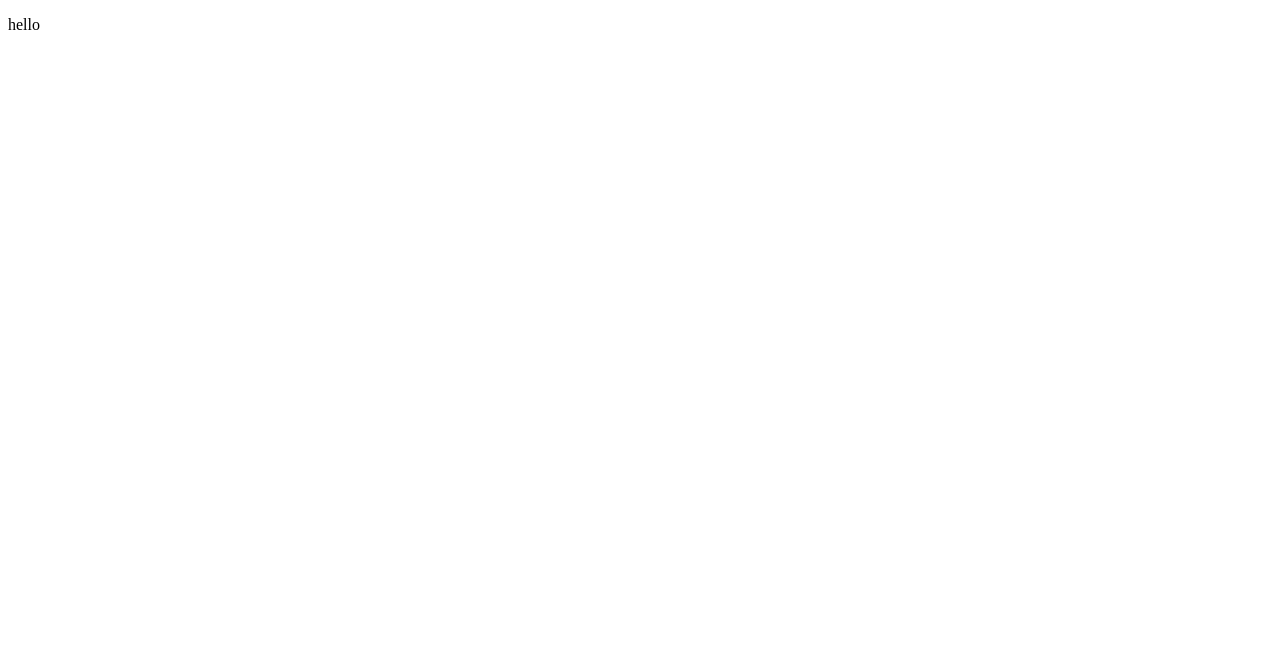
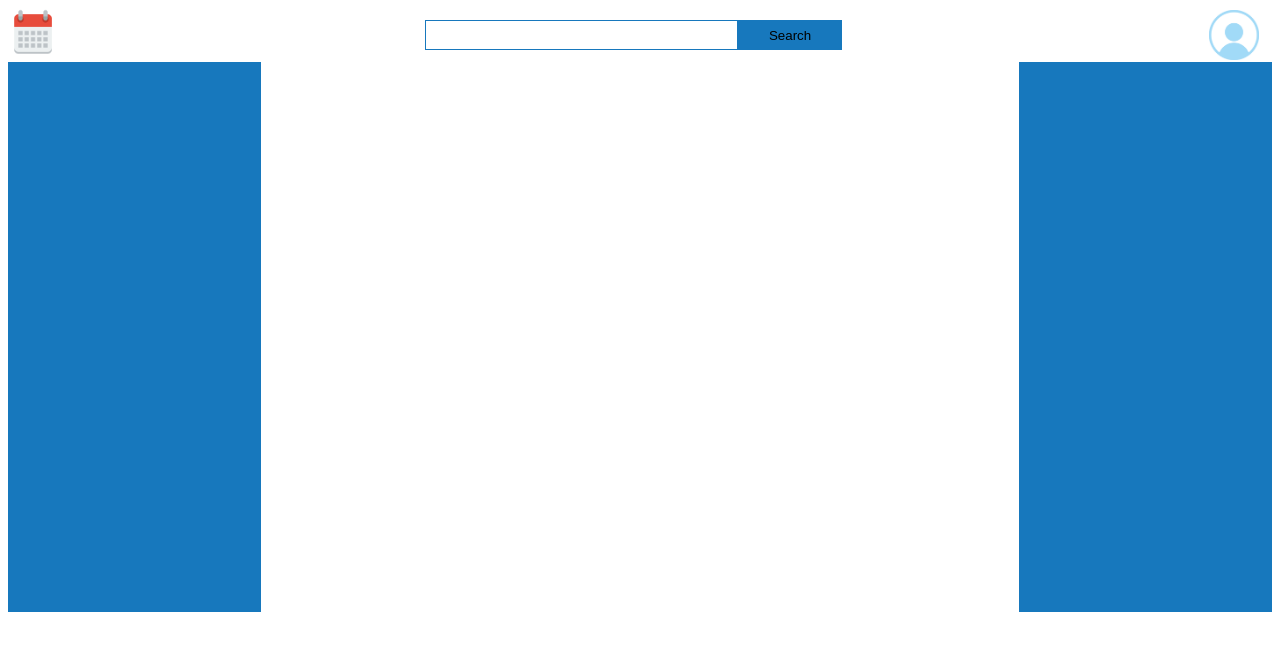
Before and after one commit to henrilaats/WAD_HW1, a plain HTML site: page index.html in a window 1280 px wide. Drawn offline with Linux system fonts and the light colour scheme.

Commit message:
navbar and layout colums

```diff
--- a/css/login.css
+++ b/css/style.css
@@ -1,12 +1,12 @@
-html {
-    background-color: skyblue;
+.login{
+    background-color: #1778BD;
     height: 100%;
     display: flex;
     justify-content: center;
     align-items: center;
 }
 
-body {
+.login body {
     display: flex;
     font-family: cursive;
     font-weight: 100;
@@ -23,7 +23,7 @@ body {
     width: 300px;
     height: 450px;
     text-align: center;
-    padding: 0px auto;
+    padding: 0px ;
 }
 
 .photos {
@@ -48,23 +48,23 @@ body {
 }
 
 
-.box  input[type="password"], .box input[type="text"]{
+.box input, .box input{
     border: 0;
     display: block;
     margin: 12px auto;
     text-align: left;
     font-size: 20px;
-    border: 2px solid black;
+    border: 2px solid #1778BD;
     padding: 10px 10px;
     width: 170px;
     border-radius: 10px;
     outline: none;
 }
 
-.box button[type="button"] {
+.box button {
     border: 0px;
-    background-color:skyblue;
-    border: 2px skyblue solid;
+    background-color:#1778BD;
+    border: 2px #1778BD solid;
     display: block;
     margin: 12px auto;
     border: none;
@@ -76,7 +76,51 @@ body {
     cursor: pointer;
     outline: none;
 }
-.box button[type="button"]:hover {
-    background-color: lawngreen;
-    ;
+.box button:hover {
+    background-color: skyblue;
 }
+nav {
+    display: flex;
+    background-color: white;
+    align-items: center;
+    width: 100%;
+}
+nav div{
+    width: 33%;
+}
+nav div img{
+    height: 50px;
+}
+nav div.search-container > input {
+    box-sizing: border-box;
+    height: 30px;
+    width: 75%;
+    border: 1px solid #1778BD;
+}
+
+nav div.search-container > button {
+    box-sizing: border-box;
+    height: 30px;
+    width: 25%;
+    border: 1px solid #1778BD;
+    cursor: pointer;
+    background-color: #1778BD;
+}
+#account{
+    display: flex;
+    justify-content: flex-end;
+}
+.layout {
+    display: flex;
+    width: 100%;
+    justify-content: space-between;
+    height: 550px;
+}
+.side {
+    background-color: #1778BD;
+    width: 20%;
+}
+.center{
+    background-color: white;
+    width: 60%
+ }
--- a/index.html
+++ b/index.html
@@ -4,10 +4,27 @@
     <meta charset="UTF-8">
     <meta http-equiv="X-UA-Compatible" content="IE=edge">
     <meta name="viewport" content="width=device-width, initial-scale=1.0">
-    <title>Document</title>
+    <link rel="stylesheet" href="css/style.css">
+    <title>Your feed</title>
 </head>
 <body>
-    <p>hello</p>
-
+<header>
+    <nav>
+        <div>
+            <img class="calendar" src="photos/calendar-icon.png" alt="Calendar icon">
+        </div>
+        <div class="search-container">
+            <input type="text"><button>Search</button>
+        </div>
+        <div id="account">
+            <img src="photos/account.png" alt="Account profile">
+        </div>
+    </nav>
+</header>
+<div class="layout">
+    <div class="side"></div>
+    <div class="center"></div>
+    <div class="side"></div>
+</div>
 </body>
 </html>
```
Also changed, not shown: login.html (+4 -4 lines), photos/account.png (added), photos/calendar-icon.png (added).
